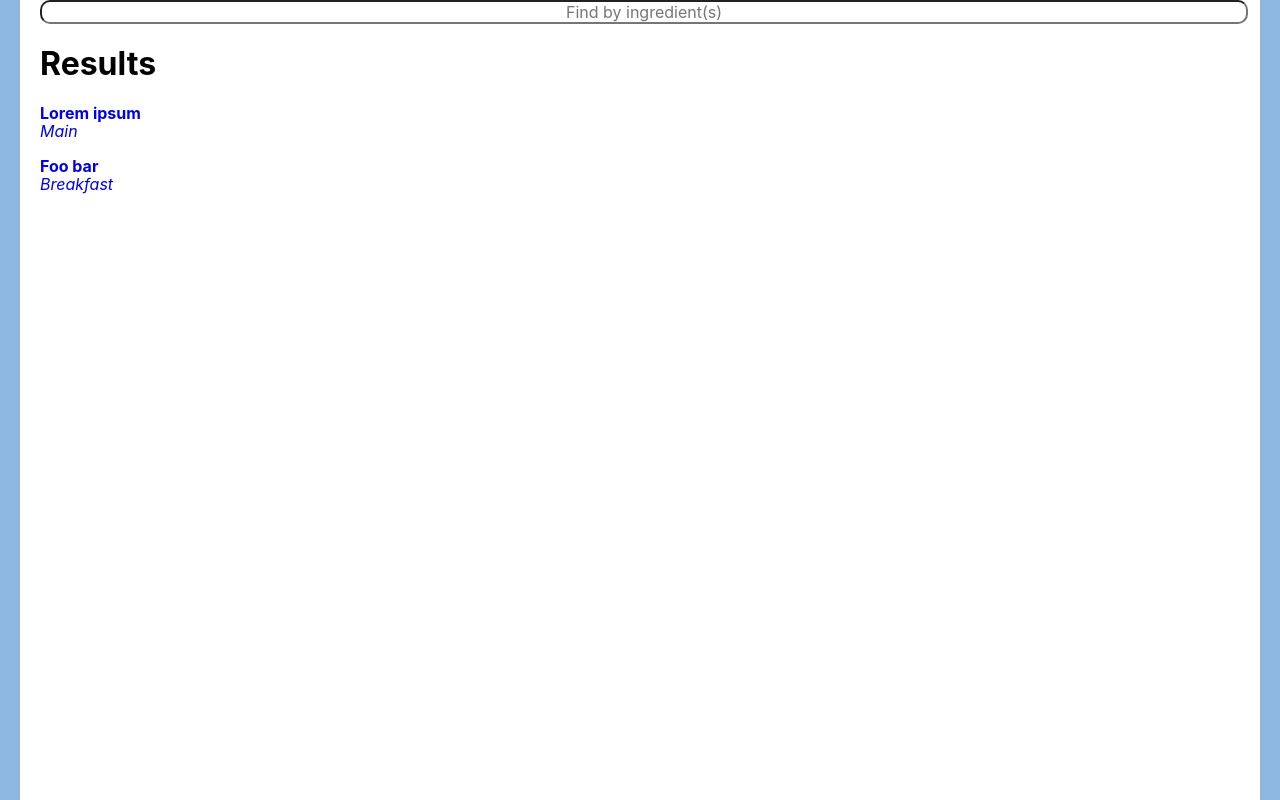
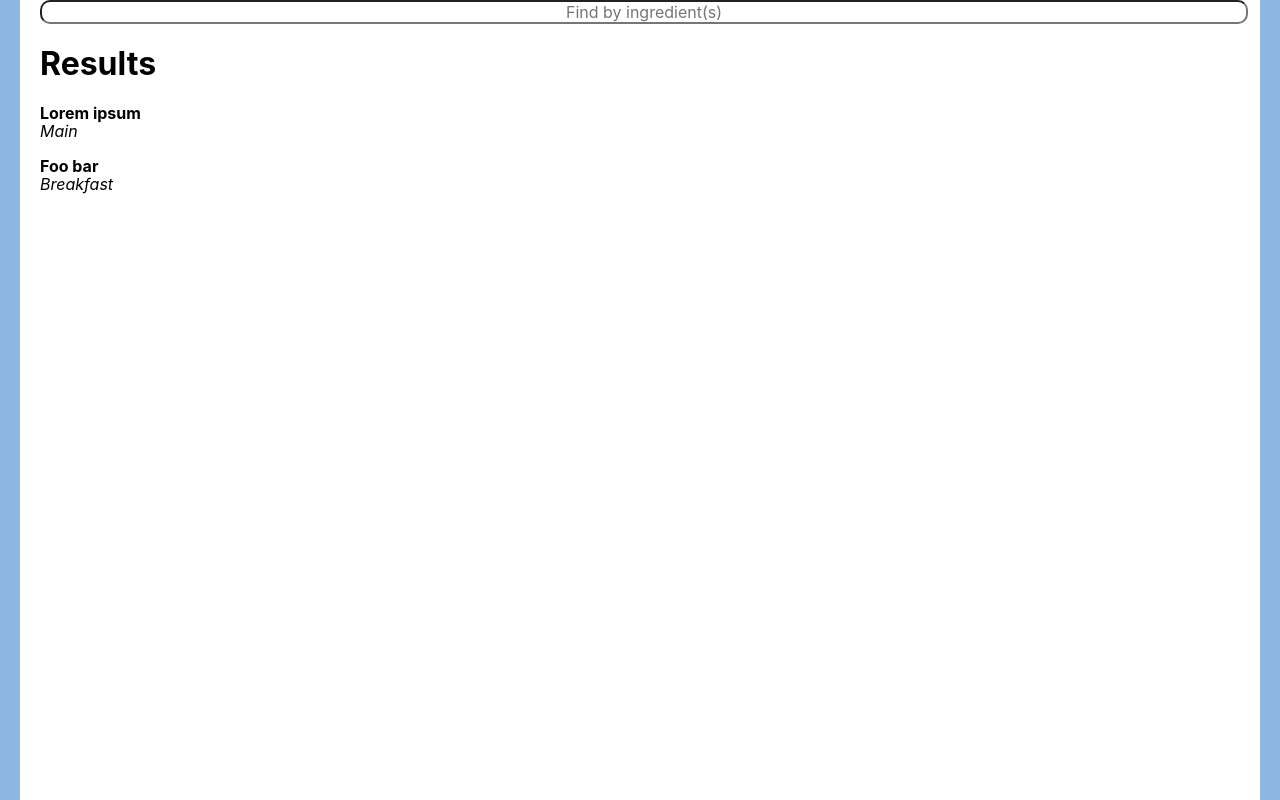
Before and after one commit to aendyeh/khef-frontend, a React (Create React App) app: page /browse in a window 1280 px wide. Built offline with nearby package versions, Linux system fonts and the light colour scheme.

Commit message:
Browse page styles

```diff
--- /dev/null
+++ b/src/components/BrowsePage.scss
@@ -0,0 +1,5 @@
+.browsable-content {
+  a {
+    color: unset;
+  }
+}
--- a/src/components/BrowsePage.tsx
+++ b/src/components/BrowsePage.tsx
@@ -2,6 +2,7 @@ import { Link } from "react-router-dom"
 import Pills from "./shared/Pills"
 import RecipeItem from "./shared/RecipeItem"
 import Search from "./shared/Search"
+import './BrowsePage.scss'
 
 function BrowsePage() {
   function pillItems() {
```
